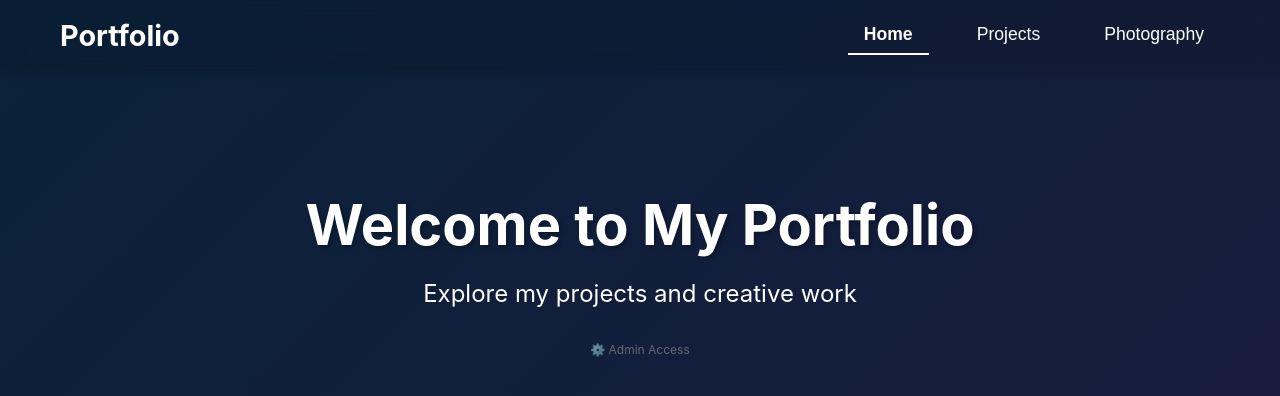
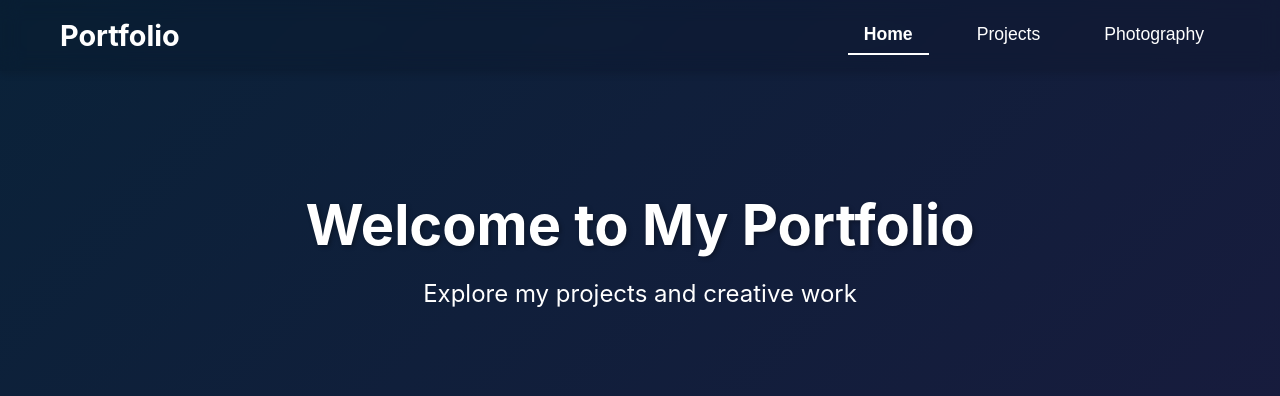
Before and after one commit to bisrqe/portafolio, a React (Vite) app: page / in a window 1280 px wide. Shown: the top 396 px of the page. Built offline with nearby package versions, Linux system fonts and the light colour scheme; no server answers; the database is empty.

Commit message:
feat: remove admin access link from home page
- Admin access is still available at /auth/admin route
- Removed visible link from home page for cleaner UI

```diff
--- a/src/App.jsx
+++ b/src/App.jsx
@@ -277,23 +277,6 @@ function App() {
             <div className="hero-content">
               <h1>Welcome to My Portfolio</h1>
               <p>Explore my projects and creative work</p>
-              <div style={{ marginTop: '30px' }}>
-                <a
-                  href="/auth/admin"
-                  style={{
-                    fontSize: '12px',
-                    color: '#888',
-                    textDecoration: 'none',
-                    opacity: 0.7,
-                    transition: 'opacity 0.3s'
-                  }}
-                  onMouseEnter={(e) => e.target.style.opacity = '1'}
-                  onMouseLeave={(e) => e.target.style.opacity = '0.7'}
-                  title="Admin Dashboard"
-                >
-                  ⚙️ Admin Access
-                </a>
-              </div>
             </div>
           </section>
         )}
```
